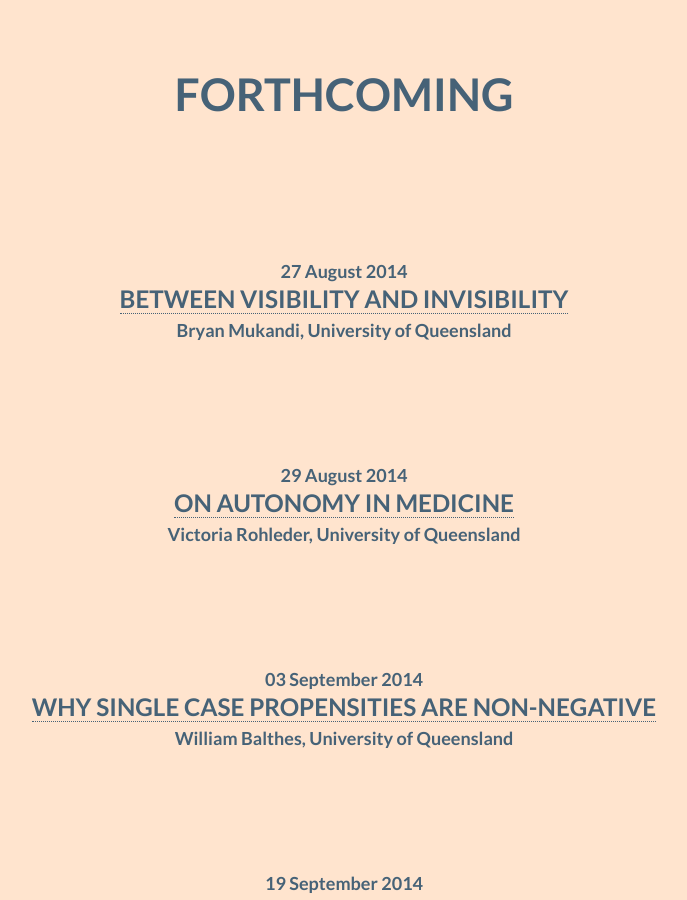
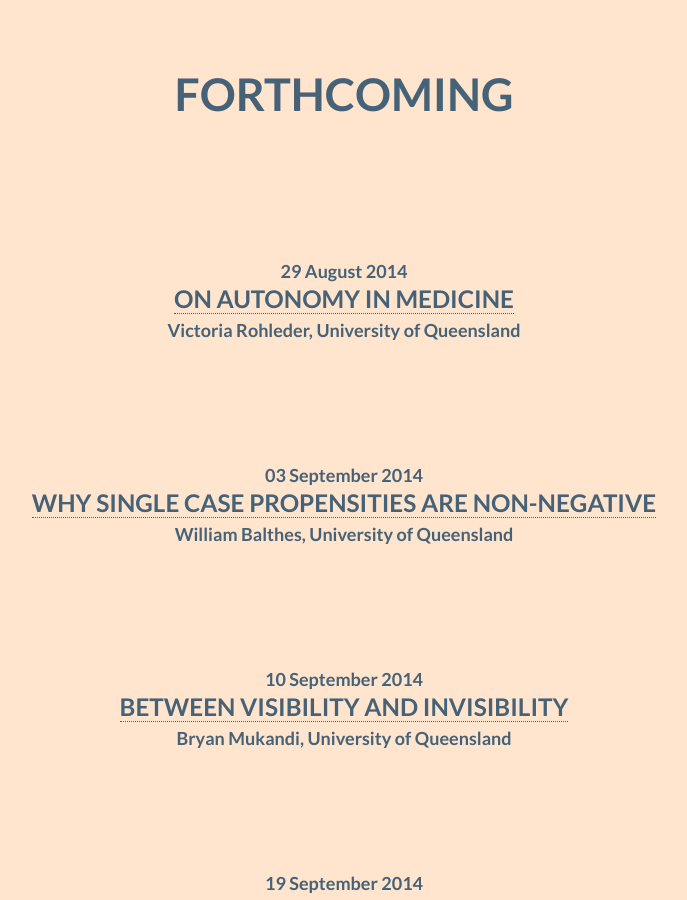
Before and after one commit to davekinkead/dailydialectic, a Jekyll site: the page built from index.html, in a window 1280 px wide and 900 px high, scrolled down 1345 px. Shown: the whole window, without its empty margins (296-983 px from the left). Built offline with Jekyll 4.4.1, drawn with Linux system fonts in a browser that asks for light colours.

Commit message:
Reschedual Brian's talk

```diff
--- a/_posts/2014-08-27-between-visibility-and-invisibility.md
+++ b/_posts/2014-08-27-between-visibility-and-invisibility.md
@@ -4,7 +4,7 @@
 affiliation: University of Queensland
 layout: bite
 status: forthcoming
-date: 27 Aug 2014
+date: 10 Sep 2014
 ---
 
 Abstract coming soon...
```
